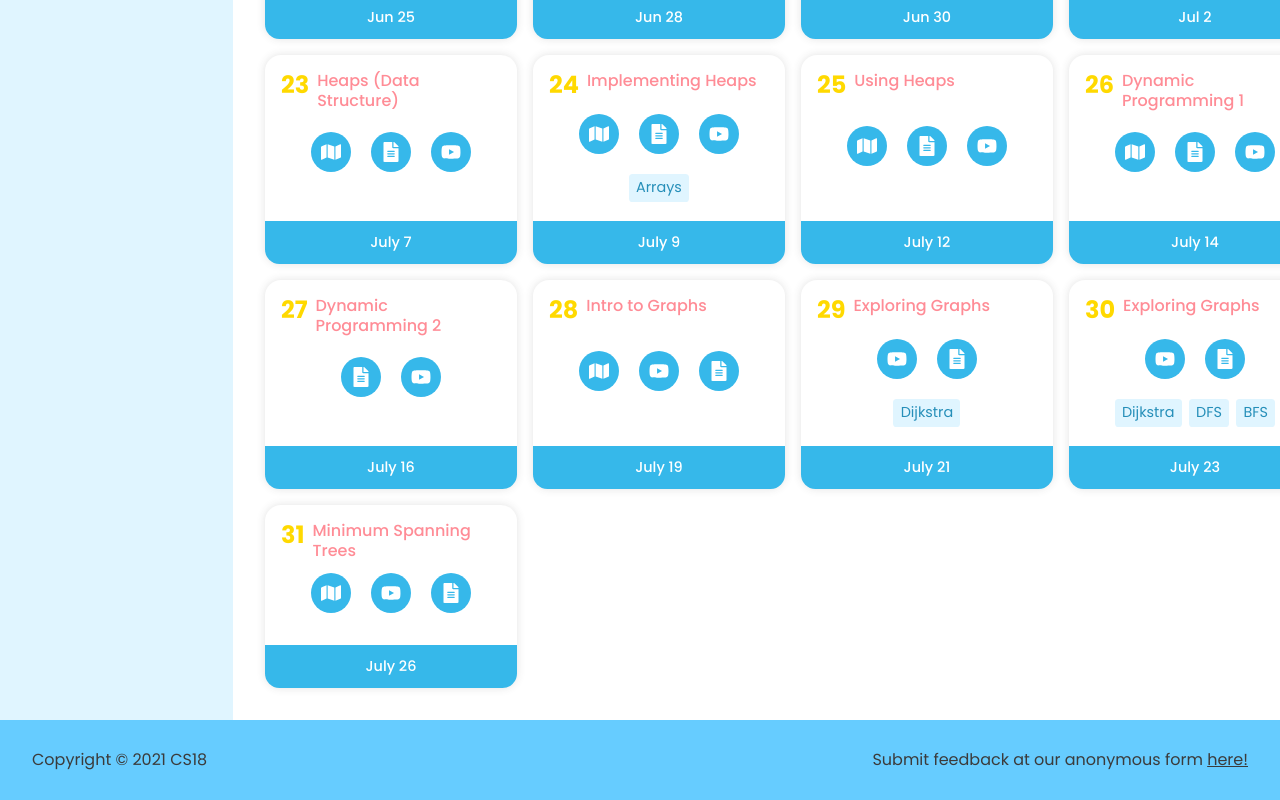
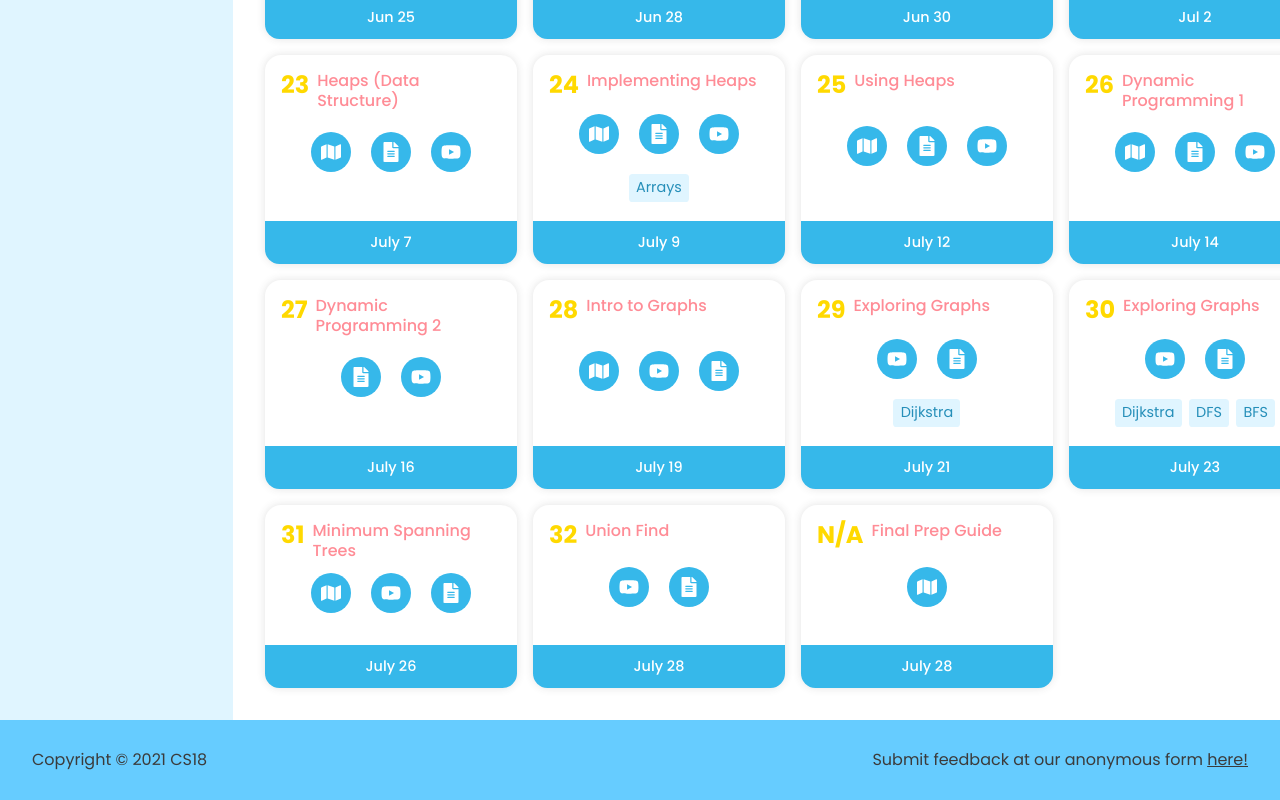
Before and after one commit to cs18-summer-2021/cs18-summer-2021.github.io, a React (Create React App) app: page /classes in a window 1280 px wide. Shown: the part 1506-2306 px from the top of the page. Built offline with nearby package versions, Linux system fonts and the light colour scheme.

Commit message:
lec32 notes

```diff
--- a/src/Info/Notes/Classes/Classes.js
+++ b/src/Info/Notes/Classes/Classes.js
@@ -347,6 +347,21 @@ const classes = [
 	    makeIcon(iconType.NOTES, makeUrl(31, "31mst.pdf")),
 	],
 	tags: []
+    },
+    {
+    	number: 32, title: "Union Find", outDate: "July 28", active: true,
+	links: [
+	    makeIcon(iconType.VIDEO, "https://brown.hosted.panopto.com/Panopto/Pages/Viewer.aspx?id=9d33f252-7762-4926-a548-ad73010af221"),
+	    makeIcon(iconType.NOTES, makeUrl(32, "32unionfind.pdf")),
+	],
+	tags: []
+    },
+    {
+	number: "N/A", title: "Final Prep Guide", outDate: "July 28", active: true,
+	links: [
+	    makeIcon(iconType.SETUP, "https://hackmd.io/@cs18-spring-2021/final-prep-sum21")
+	],
+	tags: []
     }
 ]
 
```
Also changed, not shown: 2 other files (tests, documents, lock files or other folders).
